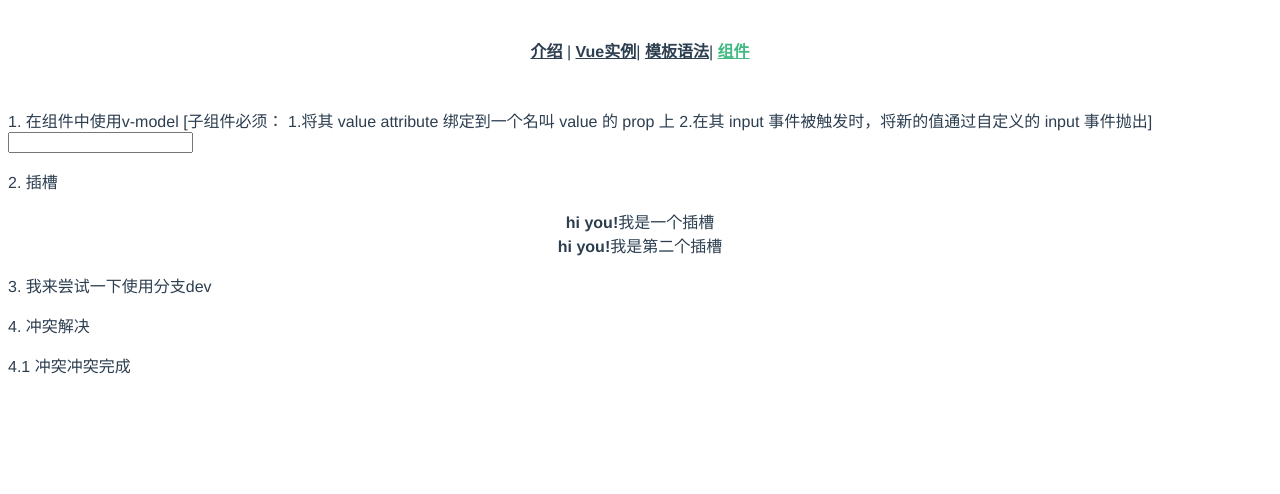
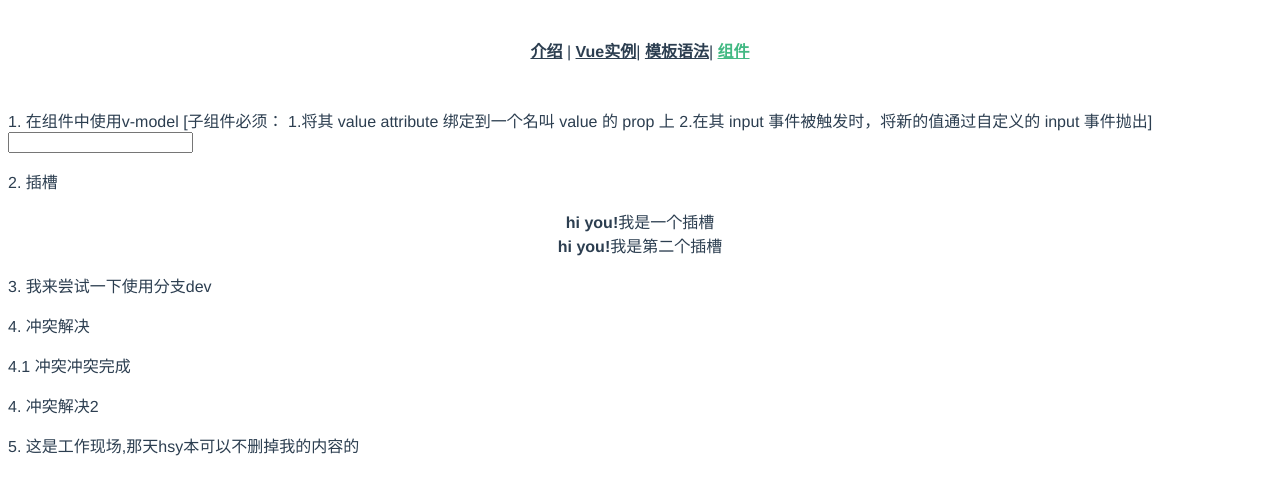
Before and after one commit to wenwen102/studyvue, a Vue app: page /#/template in a window 1280 px wide. Shown: the top 494 px of the page. Built offline with nearby package versions, Linux system fonts and the light colour scheme.

Commit message:
needs merge

```diff
--- a/src/views/Template.vue
+++ b/src/views/Template.vue
@@ -13,6 +13,8 @@
     <p>3. 我来尝试一下使用分支dev</p>
     <p>4. 冲突解决</p>
     <p>4.1 冲突冲突完成</p>
+    <p>4. 冲突解决2</p>
+    <p>5. 这是工作现场,那天hsy本可以不删掉我的内容的</p>
   </div>
 </template>
 
```
